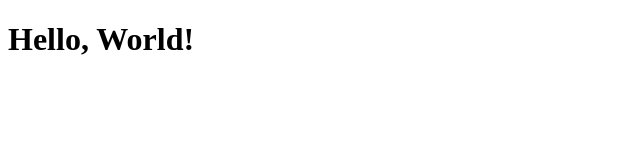
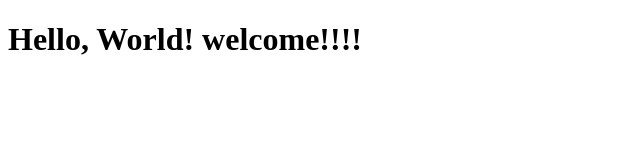
Before and after one commit to Abinaya7204/samplefolder, a plain HTML site: page index.html in a window 1280 px wide. Shown: the whole page, without its empty margins (0-640 px from the left). Drawn offline with Linux system fonts and the light colour scheme.

Commit message:
feat:html file

```diff
--- a/index.html
+++ b/index.html
@@ -4,7 +4,7 @@
     <title>My First Page</title>
 </head>
 <body>
-    <h1>Hello, World!</h1>
+    <h1>Hello, World!   welcome!!!!</h1>
 
 </body>
 </html>
```
